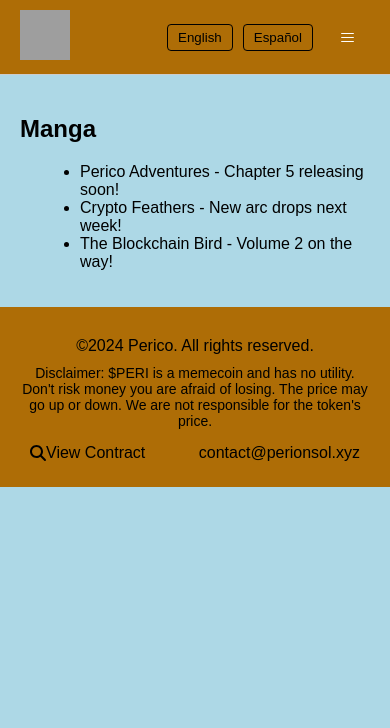
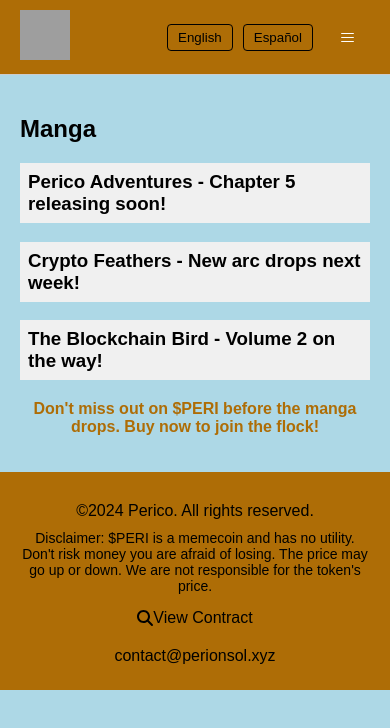
Before and after one commit to Juangunner4/peri-coin, a React (Create React App) app: page /manga in a window 390 px wide. Shown: the top 728 px of the page. Built offline with nearby package versions, Linux system fonts and the light colour scheme; grey boxes are pictures that could not be loaded.

Commit message:
Improve drawer and manga section

```diff
--- a/src/locales/en/translation.json
+++ b/src/locales/en/translation.json
@@ -31,5 +31,7 @@
     "contractv2": "Contract",
     "contractcopied": "Contract address copied!",
     "priceChart": "Price Chart",
-    "manga": "Manga"
+    "manga": "Manga",
+    "mangaComingSoon": "Manga coming soon!",
+    "mangaFomo": "Don't miss out on $PERI before the manga drops. Buy now to join the flock!"
 }
--- a/src/locales/es/translation.json
+++ b/src/locales/es/translation.json
@@ -31,5 +31,7 @@
     "contractv2": "Contrato",
     "contractcopied": "¡Dirección del contrato copiada!",
     "priceChart": "Gráfico de Precios",
-    "manga": "Manga"
+    "manga": "Manga",
+    "mangaComingSoon": "¡Manga próximamente!",
+    "mangaFomo": "No te quedes sin $PERI antes del lanzamiento del manga. ¡Compra ahora y únete al vuelo!"
 }
--- a/src/pages/Manga.js
+++ b/src/pages/Manga.js
@@ -1,17 +1,30 @@
 import React from 'react';
 import '../styles/Manga.css';
 import { useTranslation } from 'react-i18next';
+import * as Accordion from '@radix-ui/react-accordion';
 
 const Manga = () => {
   const { t } = useTranslation();
+  const items = [
+    'Perico Adventures - Chapter 5 releasing soon!',
+    'Crypto Feathers - New arc drops next week!',
+    'The Blockchain Bird - Volume 2 on the way!',
+  ];
+
   return (
     <div className="manga-page">
       <h2>{t('manga')}</h2>
-      <ul className="manga-list">
-        <li>Perico Adventures - Chapter 5 releasing soon!</li>
-        <li>Crypto Feathers - New arc drops next week!</li>
-        <li>The Blockchain Bird - Volume 2 on the way!</li>
-      </ul>
+      <Accordion.Root type="single" collapsible className="manga-list">
+        {items.map((item, index) => (
+          <Accordion.Item value={`item-${index}`} key={index} className="manga-item">
+            <Accordion.Header>
+              <Accordion.Trigger className="manga-trigger">{item}</Accordion.Trigger>
+            </Accordion.Header>
+            <Accordion.Content className="manga-content">{t('mangaComingSoon')}</Accordion.Content>
+          </Accordion.Item>
+        ))}
+      </Accordion.Root>
+      <p className="fomo">{t('mangaFomo')}</p>
     </div>
   );
 };
--- a/src/styles/Footer.css
+++ b/src/styles/Footer.css
@@ -14,12 +14,19 @@
     color: black;
   }
 
-  .footer-links {
+.footer-links {
     display: flex;
     justify-content: space-between;
     align-items: center;
     margin-top: 10px;
+}
+
+@media (max-width: 768px) {
+  .footer-links {
+    flex-direction: column;
+    gap: 10px;
   }
+}
 
   .footer-links .contract,
   .footer-links .contact {
--- a/src/styles/Manga.css
+++ b/src/styles/Manga.css
@@ -3,6 +3,32 @@
 }
 
 .manga-list {
-  list-style: disc;
-  margin-left: 20px;
+  width: 100%;
+  max-width: 600px;
+  margin: 0 auto;
 }
+
+.manga-item {
+  margin-bottom: 4px;
+}
+
+.manga-trigger {
+  all: unset;
+  display: block;
+  padding: 8px;
+  background-color: #f0f0f0;
+  cursor: pointer;
+}
+
+.manga-content {
+  padding: 8px 16px;
+  border: 1px solid #e2e2e2;
+  margin-bottom: 4px;
+}
+
+.fomo {
+  margin-top: 20px;
+  font-weight: bold;
+  color: #ae6d06;
+  text-align: center;
+}
--- a/src/styles/Navbar.css
+++ b/src/styles/Navbar.css
@@ -5,7 +5,9 @@
     padding: 10px 20px;
     border-bottom: 1px solid #ccc;
     background-color: #ae6d06;
-    position: relative;
+    position: sticky;
+    top: 0;
+    z-index: 1000;
 }
 
 .navbar-logo img {
@@ -90,6 +92,7 @@
     background-color: rgba(0, 0, 0, 0.4);
     position: fixed;
     inset: 0;
+    z-index: 1001;
 }
 
 .drawer-content {
@@ -100,6 +103,7 @@
     height: 100%;
     width: 200px;
     padding: 20px;
+    z-index: 1002;
 }
 
 .drawer-content ul {
```
